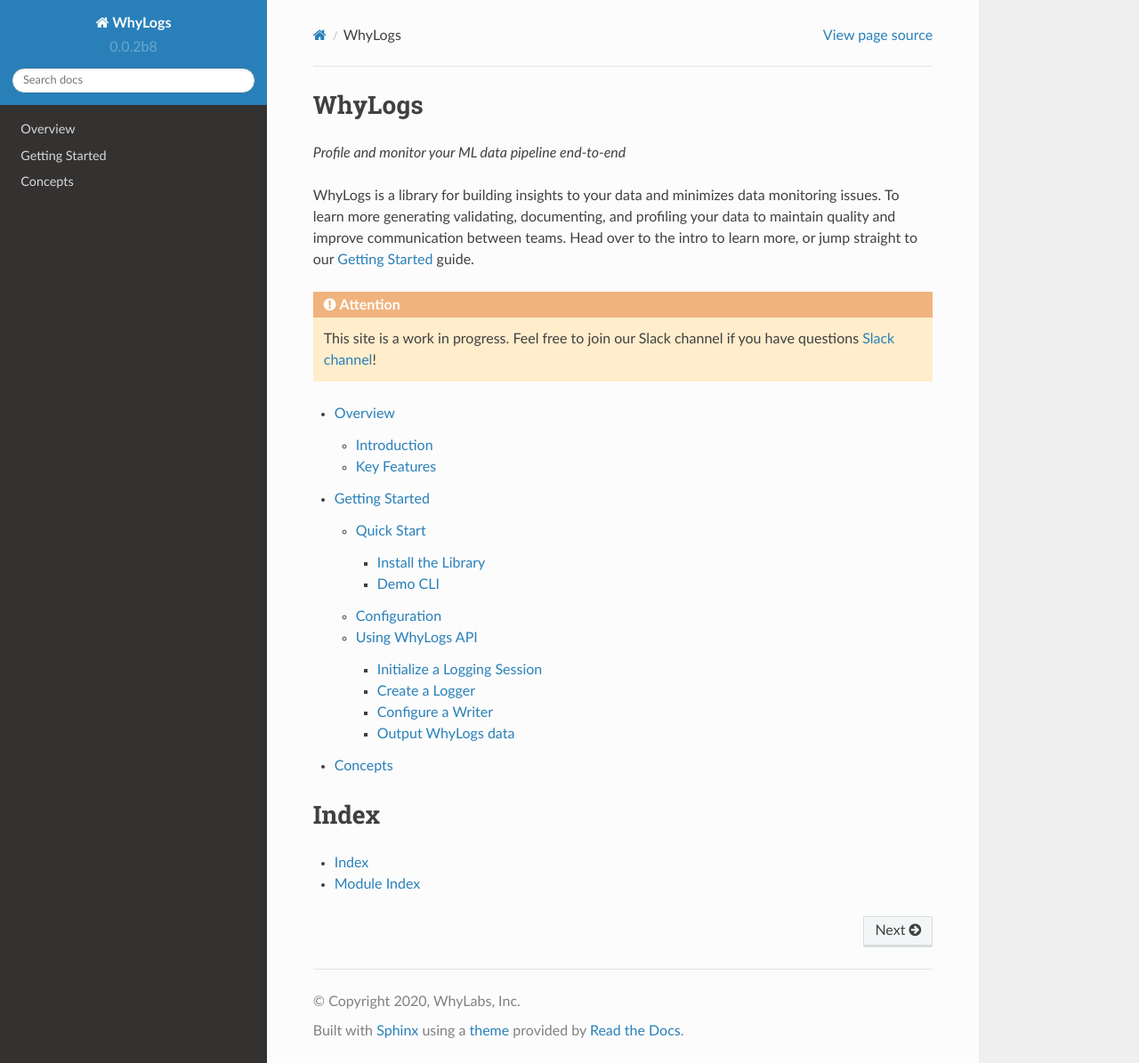
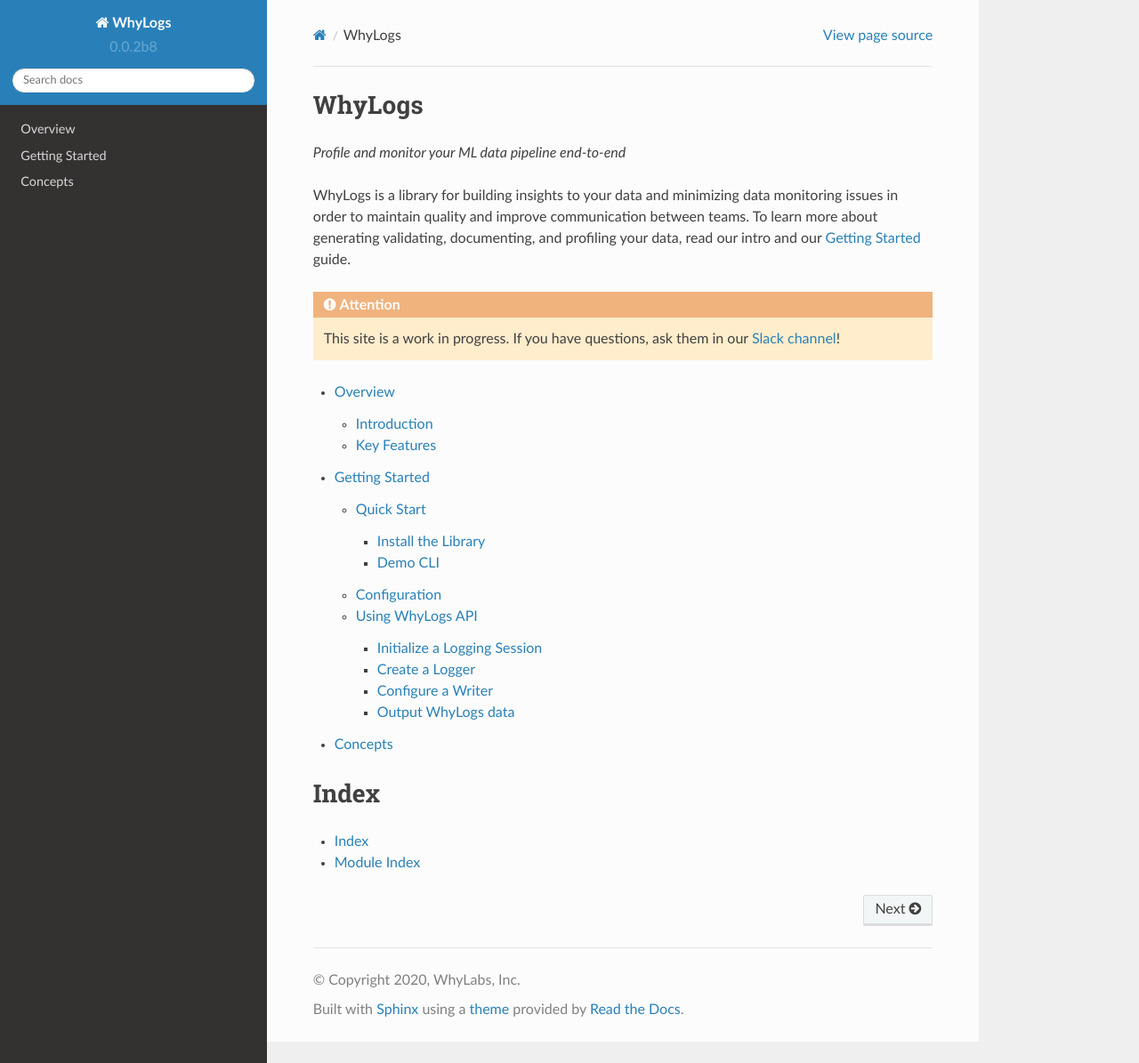
Before and after one commit to whylabs/whylogs, a Sphinx documentation site: the page built from docs/index.rst, in a window 1280 px wide and 1195 px high. Shown: the whole window at 89% size. Built offline with Sphinx 7.4.7 and the Read the Docs theme 2.0.0, drawn with Linux system fonts in a browser that asks for light colours; pages that are not in the unit, such as notebooks, are missing from menus.

Commit message:
Edited wording
The :ref: tags in lines 10-12 display in a way that interrupts the flow of the sentence. How best to streamline?

```diff
--- a/docs/index.rst
+++ b/docs/index.rst
@@ -5,16 +5,14 @@
 
 *Profile and monitor your ML data pipeline end-to-end*
 
-WhyLogs is a library for building insights to your data and minimizes data monitoring issues. To learn more
-generating :ref:`validating <expectations>`,
-:ref:`documenting <data_docs>`, and :ref:`profiling <profiling>` your data to maintain quality and improve
-communication between teams. Head over to the :ref:`intro` to learn more, or jump straight to our
-:ref:`getting_started` guide.
-
+WhyLogs is a library for building insights to your data and minimizing data monitoring issues in order
+to maintain quality and improve communication between teams. To learn more about generating
+:ref:`validating <expectations>`, :ref:`documenting <data_docs>`, and :ref:`profiling <profiling>`
+your data, read our :ref:`intro` and our :ref:`getting_started` guide.
 
 .. attention::
 
-   This site is a work in progress. Feel free to join our Slack channel if you have questions `Slack channel <https://whylogs.slack.com>`__!
+   This site is a work in progress. If you have questions, ask them in our `Slack channel <https://whylogs.slack.com>`__!
 
 .. toctree::
     :maxdepth: 5
```
